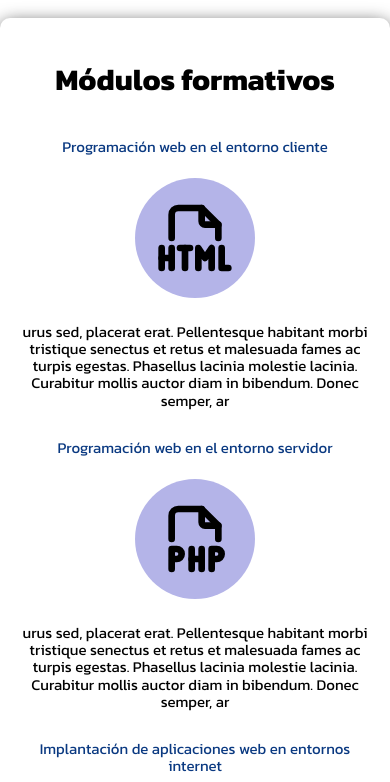
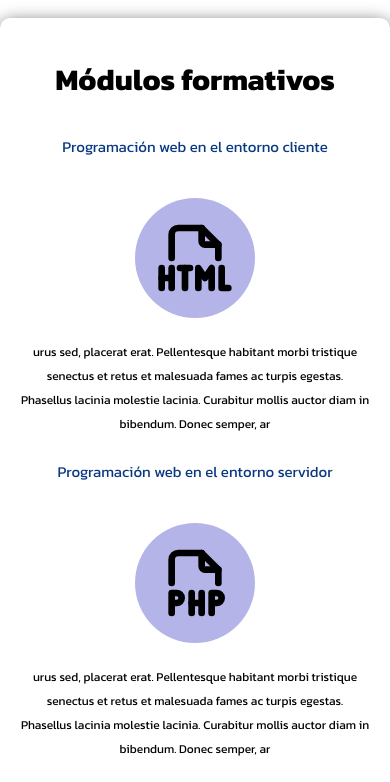
Before and after one commit to vicky-depaoli/ifcd0210, a plain HTML site: page app2/index.html in a window 390 px wide. Shown: the part 850-1632 px from the top of the page. Drawn offline with Linux system fonts and the light colour scheme.

Commit message:
fix h3 title

```diff
--- a/app2/css/styles.css
+++ b/app2/css/styles.css
@@ -202,7 +202,8 @@ h1, h2, h3 {
     color: var(--secundario-oscuro);
     font-weight: var(--forma-principal);
     font-size: 1.5rem;
-    min-height: 3rem;
+    min-height: 5rem;
+    margin-bottom: 0;
 }
 
 .mod-formativos svg {
@@ -215,7 +216,10 @@ h1, h2, h3 {
 }
 
 .mod-formativos p {
-    font-size: 1.5rem;
+    font-size: 1.2rem;
+    min-height: 6rem;
+    line-height: 2;
+    color: var(--principal);
 }
 
 @media (max-width:768px) {
@@ -227,12 +231,8 @@ h1, h2, h3 {
 
 @media (max-width:500px) {
     .mod-formativos {
-        display: flex;
-        flex-direction: column;
-        justify-content: center;
-    }
-    .mod-formativos h3 {
-        margin-bottom: 0;
+        display: grid;
+        grid-template-columns: 1fr;
     }
 }
 
```
